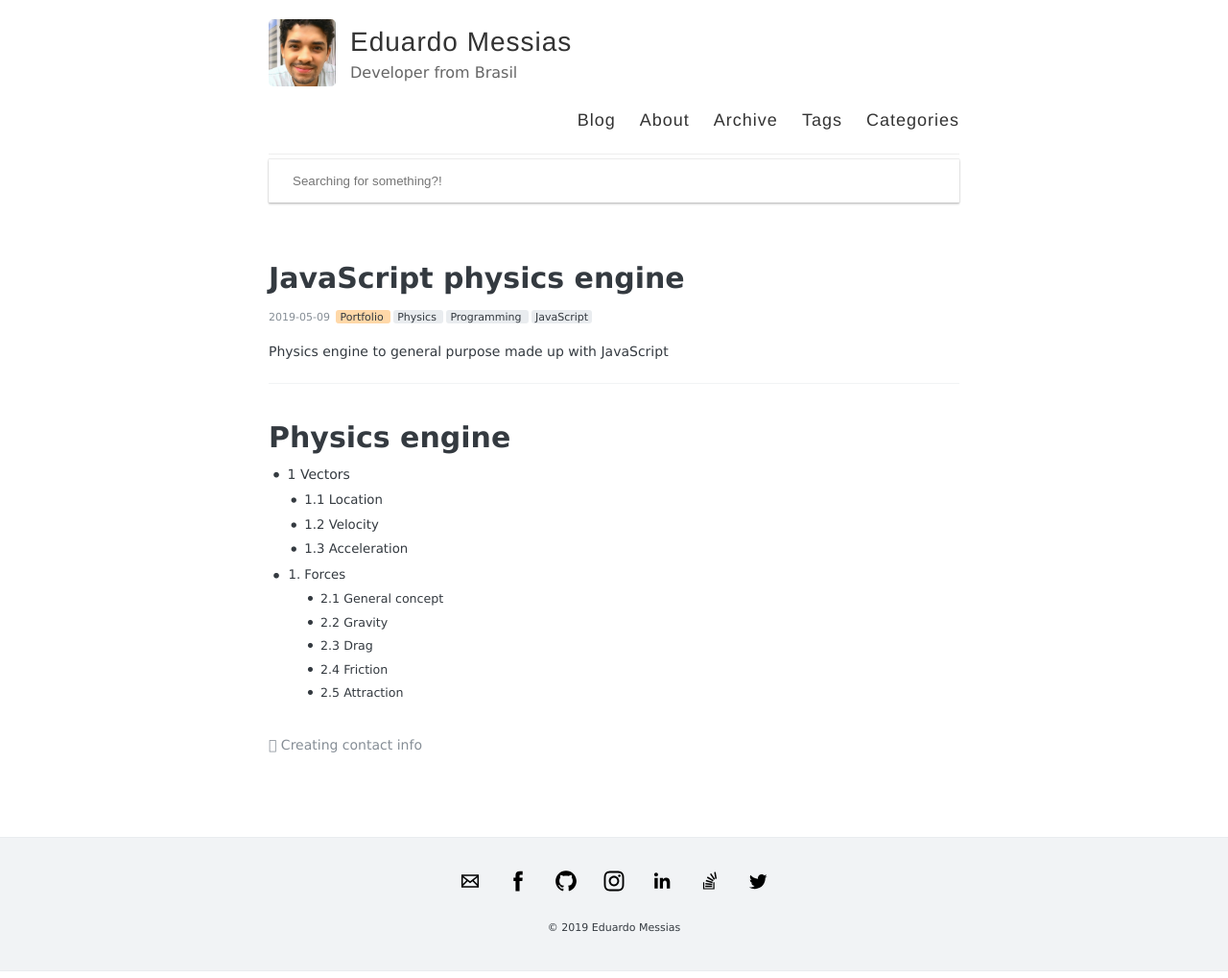
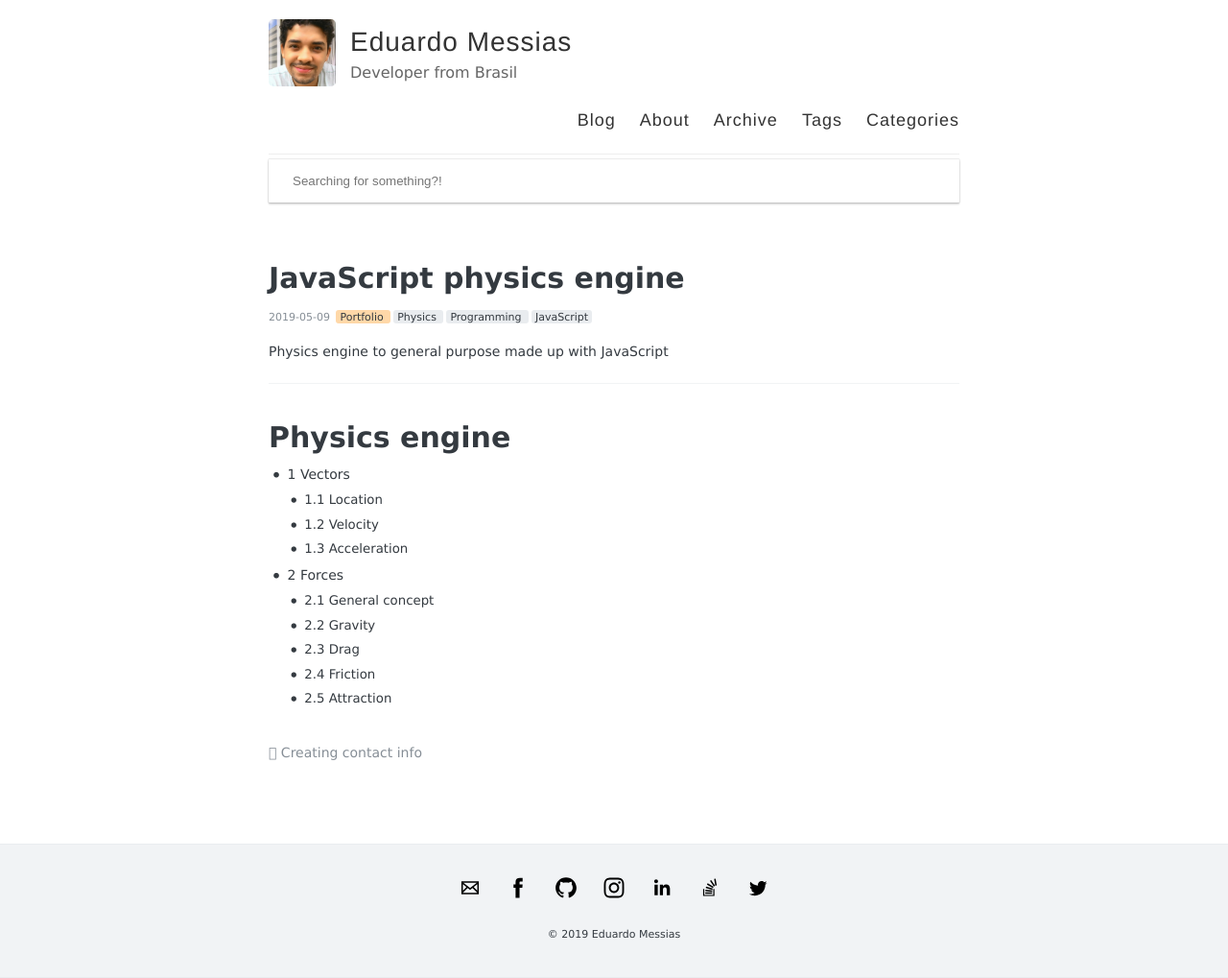
Before and after one commit to eduardomessias/eduardomessias.github.io, a Jekyll site: the page built from _posts/2019-05-09-js-physics-engine.md, in a window 1280 px wide. Shown: the whole page at 96% size. Built offline with Jekyll 4.4.1, drawn with Linux system fonts in a browser that asks for light colours.

Commit message:
Update 2019-05-09-js-physics-engine.md

```diff
--- a/_posts/2019-05-09-js-physics-engine.md
+++ b/_posts/2019-05-09-js-physics-engine.md
@@ -18,7 +18,7 @@ Physics engine to general purpose made up with JavaScript
     - 1.1 Location
     - 1.2 Velocity
     - 1.3 Acceleration
-  - 2. Forces
+  - 2 Forces
     - 2.1 General concept
     - 2.2 Gravity
     - 2.3 Drag
```
